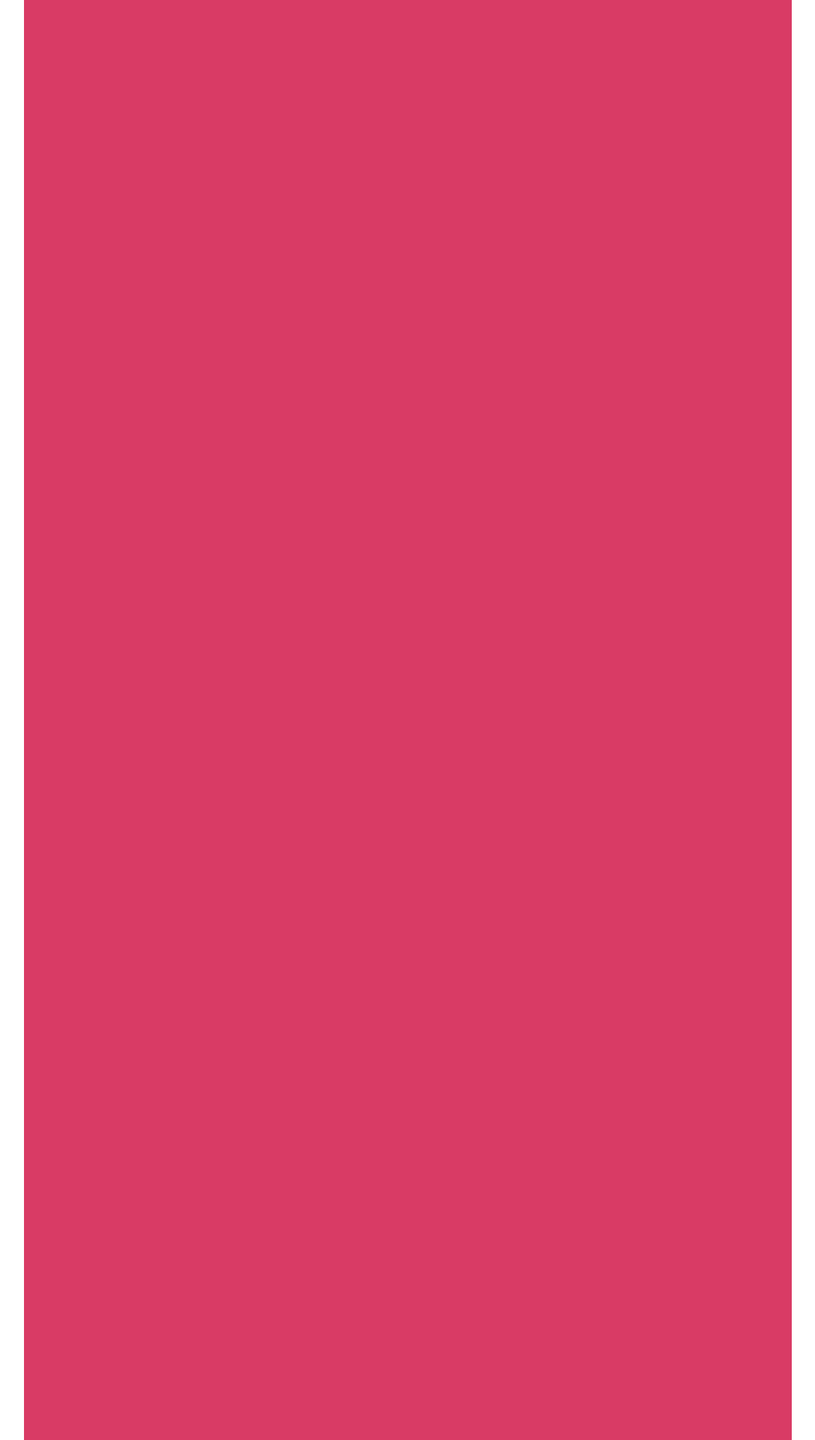
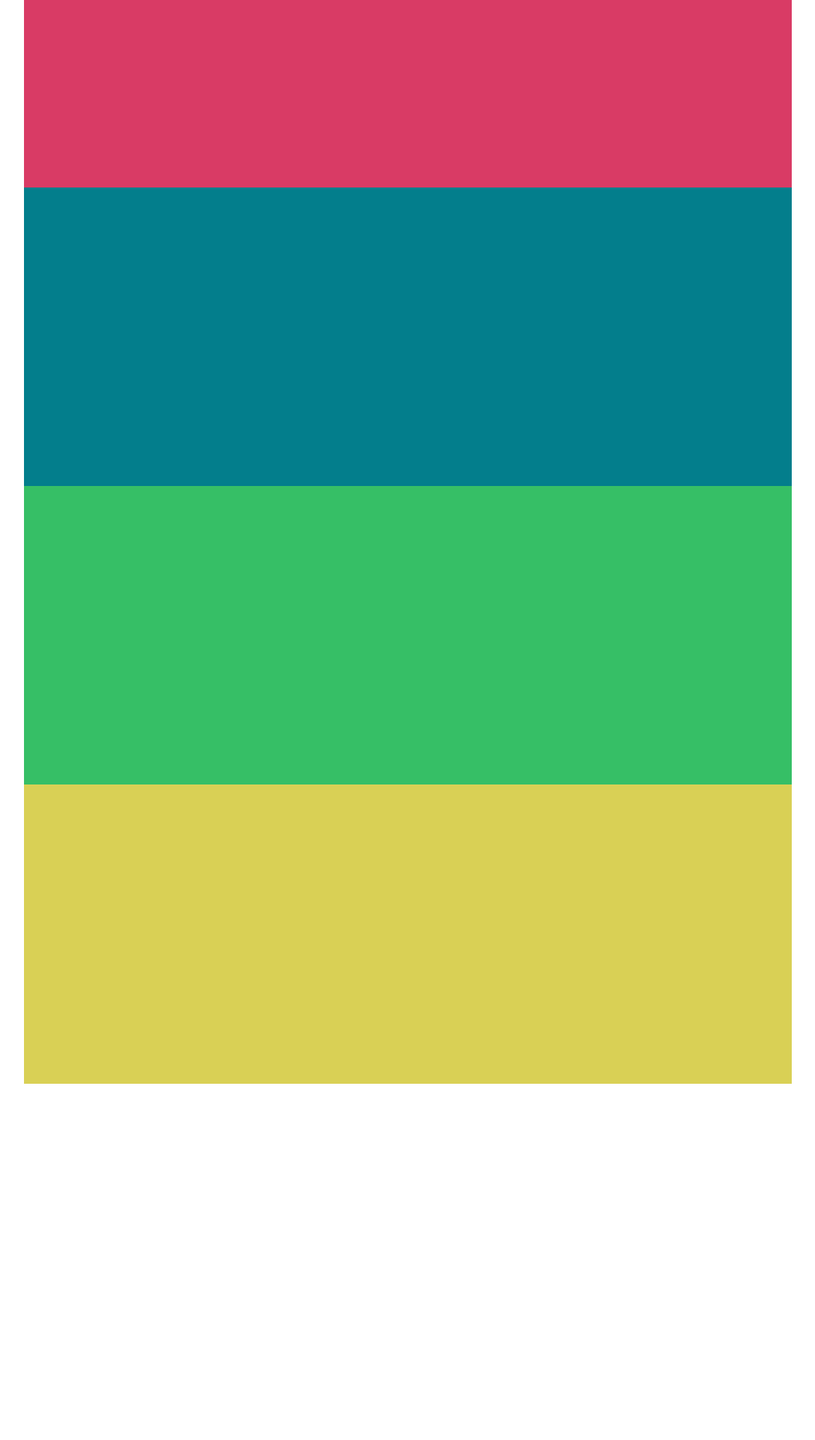
Before and after one commit to afleshner/afleshner.github.io, a Jekyll site: the page built from universitysolo/index.html, in a window 1280 px wide. Shown: the part 938-2858 px from the top of the page at 75% size, without its empty margins (96-1183 px from the left). Built offline with Jekyll 4.4.1, drawn with Linux system fonts in a browser that asks for light colours.

Commit message:
Update main.css

```diff
--- a/css/main.css
+++ b/css/main.css
@@ -138,7 +138,6 @@ ul.posts li {
 .slide {
   float: left;
   width: 100%;
-  padding-bottom: 56.25%;
 }
 
 .slide:nth-child(1) {
```
